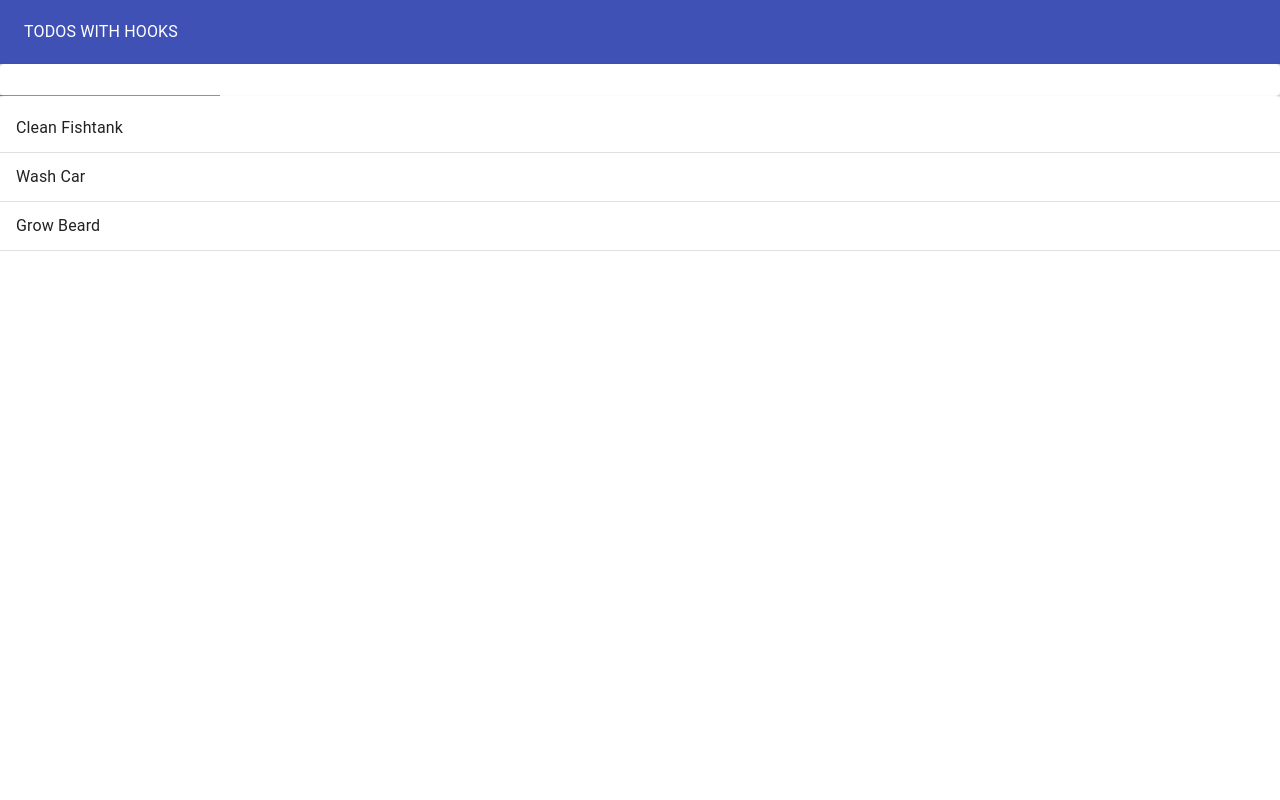
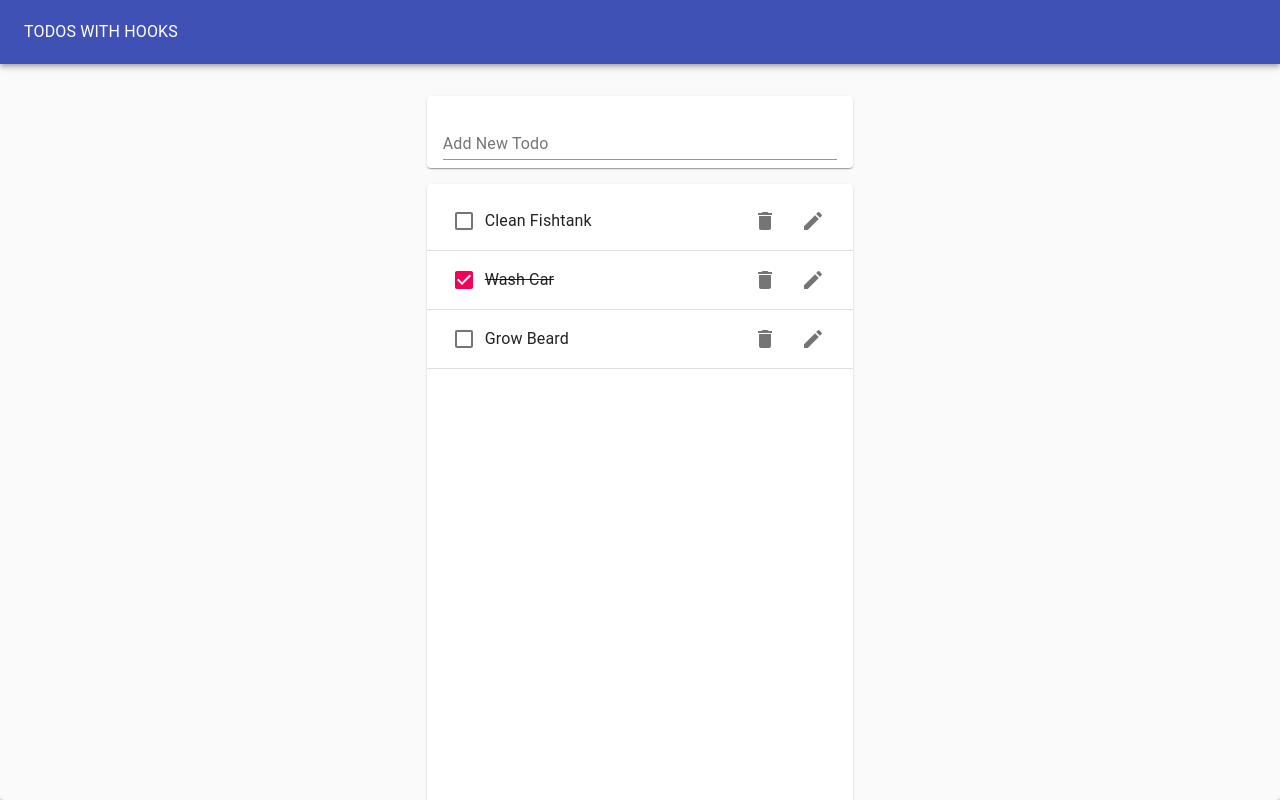
Before and after one commit to mikohan/react-hooks, a React (Create React App) app: page / in a window 1280 px wide. Shown: the top 800 px of the page. Built offline with nearby package versions, Linux system fonts and the light colour scheme.

Commit message:
Added styles to todo form tasks

```diff
--- /dev/null
+++ b/src/Todo.js
@@ -0,0 +1,33 @@
+import React from 'react';
+
+import ListItem from '@material-ui/core/ListItem';
+import ListItemText from '@material-ui/core/ListItemText';
+import Chechbox from '@material-ui/core/Checkbox';
+
+import IconButton from '@material-ui/core/IconButton';
+import DeleteIcon from '@material-ui/icons/Delete';
+import EditIcon from '@material-ui/icons/Edit';
+import ListItemSecondaryAction from '@material-ui/core/ListItemSecondaryAction';
+
+function Todo({ task, completed }) {
+  return (
+    <ListItem>
+      <Chechbox checked={completed} tabIndex={-1} />
+      <ListItemText
+        style={{ textDecoration: completed ? 'line-through' : 'none' }}
+      >
+        {task}
+      </ListItemText>
+      <ListItemSecondaryAction>
+        <IconButton aria-label="Delete">
+          <DeleteIcon />
+        </IconButton>
+        <IconButton aria-label="Edit">
+          <EditIcon />
+        </IconButton>
+      </ListItemSecondaryAction>
+    </ListItem>
+  );
+}
+
+export default Todo;
--- a/src/TodoApp.js
+++ b/src/TodoApp.js
@@ -34,8 +34,12 @@ function TodoApp() {
           <Typography color="inherit">TODOS WITH HOOKS</Typography>
         </Toolbar>
       </AppBar>
-      <TodoForm addTodo={addTodo} />
-      <TodoList todos={todos} />
+      <Grid container justify="center" style={{ marginTop: '1rem' }}>
+        <Grid item xs={11} md={8} lg={4}>
+          <TodoForm addTodo={addTodo} />
+          <TodoList todos={todos} />
+        </Grid>
+      </Grid>
     </Paper>
   );
 }
--- a/src/TodoForm.js
+++ b/src/TodoForm.js
@@ -8,7 +8,7 @@ import useInputState from './hooks/useInputState';
 function TodoForm({ addTodo }) {
   const [value, handleChange, reset] = useInputState('');
   return (
-    <Paper>
+    <Paper style={{ margin: '1rem 0', padding: '0 1rem' }}>
       <form
         onSubmit={(e) => {
           e.preventDefault();
@@ -16,7 +16,13 @@ function TodoForm({ addTodo }) {
           reset();
         }}
       >
-        <TextField value={value} onChange={handleChange} />
+        <TextField
+          margin="normal"
+          label="Add New Todo"
+          value={value}
+          onChange={handleChange}
+          fullWidth
+        />
       </form>
     </Paper>
   );
--- a/src/TodoList.js
+++ b/src/TodoList.js
@@ -3,8 +3,8 @@ import React from 'react';
 import Paper from '@material-ui/core/Paper';
 import List from '@material-ui/core/List';
 import Divider from '@material-ui/core/Divider';
-import ListItem from '@material-ui/core/ListItem';
-import ListItemText from '@material-ui/core/ListItemText';
+
+import Todo from './Todo';
 
 function TodoList(props) {
   return (
@@ -12,9 +12,12 @@ function TodoList(props) {
       <List>
         {props.todos.map((todo) => (
           <>
-            <ListItem>
-              <ListItemText>{todo.task}</ListItemText>
-            </ListItem>
+            <Todo
+              key={todo.id}
+              task={todo.task}
+              completed={todo.completed}
+              id={todo.id}
+            />
             <Divider />
           </>
         ))}
```
